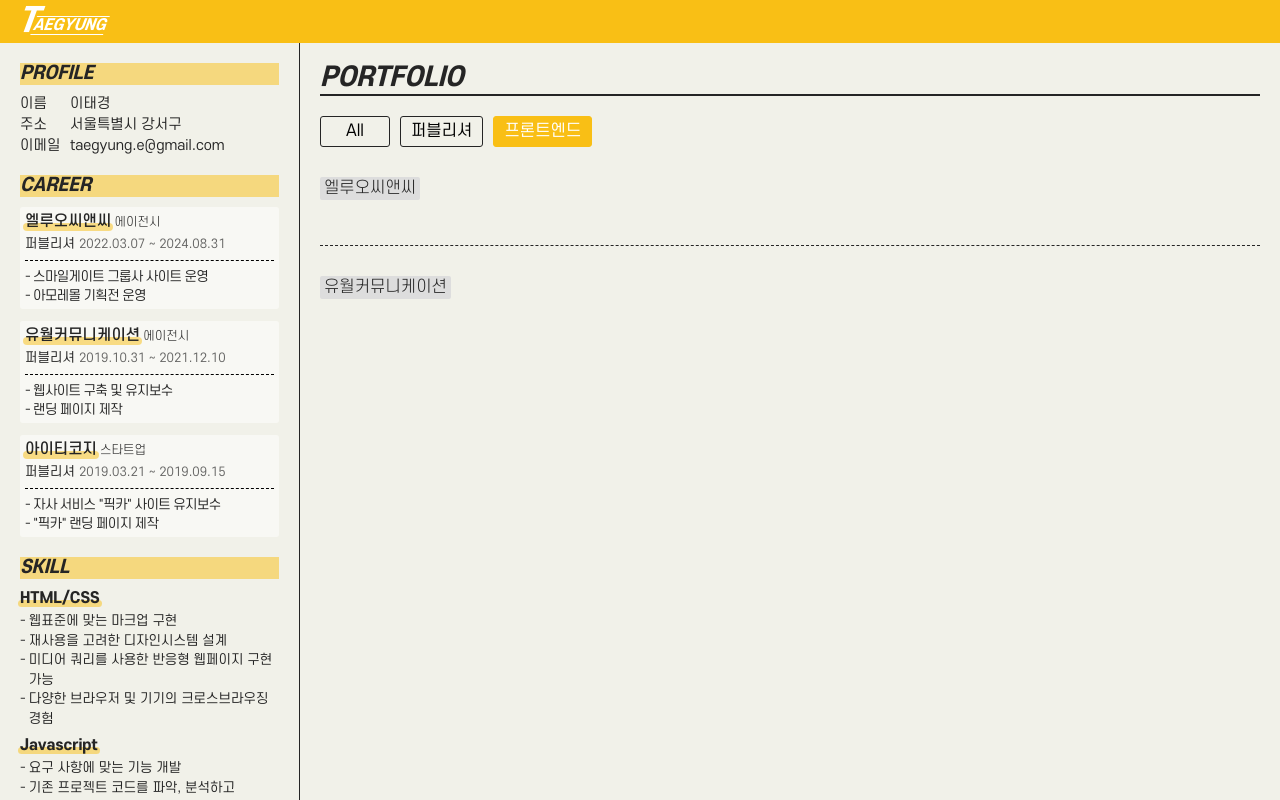
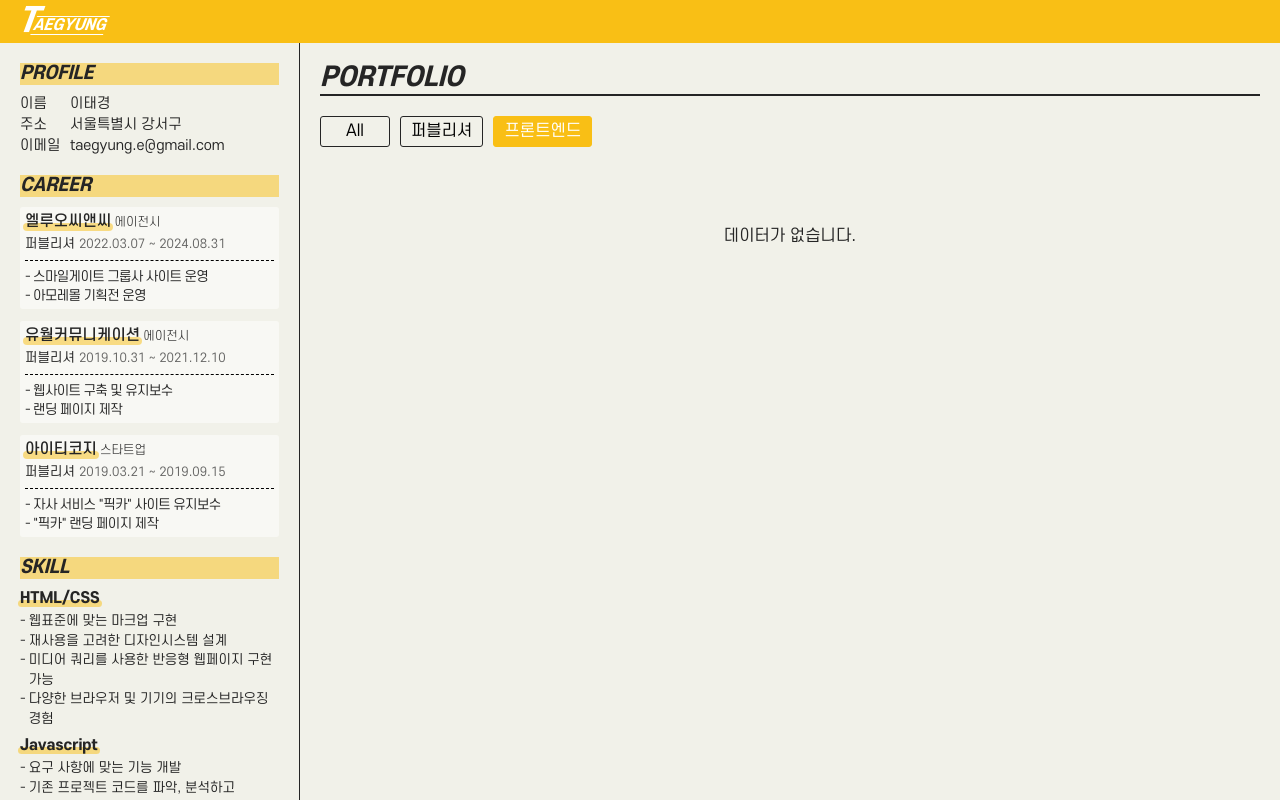
Before and after one commit to LeeTaegyung/portfolio-R, a React (Vite) app: page / in a window 1280 px wide. Both pictures are taken after a click on the button "프론트엔드". Shown: the top 800 px of the page. Built offline with nearby package versions, Linux system fonts and the light colour scheme.

Commit message:
chore: 파비콘 삭제 및 필터 조회되지 않을때 텍스트 추가

```diff
--- a/index.html
+++ b/index.html
@@ -2,7 +2,6 @@
 <html lang="ko">
     <head>
         <meta charset="UTF-8" />
-        <link rel="icon" type="image/svg+xml" href="/vite.svg" />
         <meta name="viewport" content="width=device-width, initial-scale=1.0" />
         <meta property="og:title" content="이태경의 포트폴리오" />
         <meta
--- a/src/assets/styles/components.scss
+++ b/src/assets/styles/components.scss
@@ -390,6 +390,10 @@
                     }
                 }
             }
+            &__noData {
+                padding: 50px 0;
+                text-align: center;
+            }
         }
     }
 }
--- a/src/components/PortfolioList/PortfolioList.tsx
+++ b/src/components/PortfolioList/PortfolioList.tsx
@@ -49,6 +49,10 @@ const PortfolioList = () => {
         });
     }, [filter]);
 
+    const isPortfolio = useCallback(() => {
+        return filterPortfolio.every((item) => item.projects.length > 0);
+    }, [filterPortfolio]);
+
     useEffect(() => {
         const data = getFilterPortfolio();
         setFilterPortfolio(data);
@@ -75,7 +79,8 @@ const PortfolioList = () => {
                     ))}
                 </ul>
                 <div className="portfolioMain__content">
-                    {filterPortfolio.map((item, parentIndex) => {
+                    {isPortfolio() ? (
+                        filterPortfolio.map((item, parentIndex) => {
                             return (
                                 <div
                                     className="portfolioMain__listBox"
@@ -98,7 +103,12 @@ const PortfolioList = () => {
                                     </ul>
                                 </div>
                             );
-                    })}
+                        })
+                    ) : (
+                        <div className="portfolioMain__noData">
+                            데이터가 없습니다.
+                        </div>
+                    )}
                 </div>
             </div>
         </>
```
Lines whose indentation alone changed are shown as unchanged.
